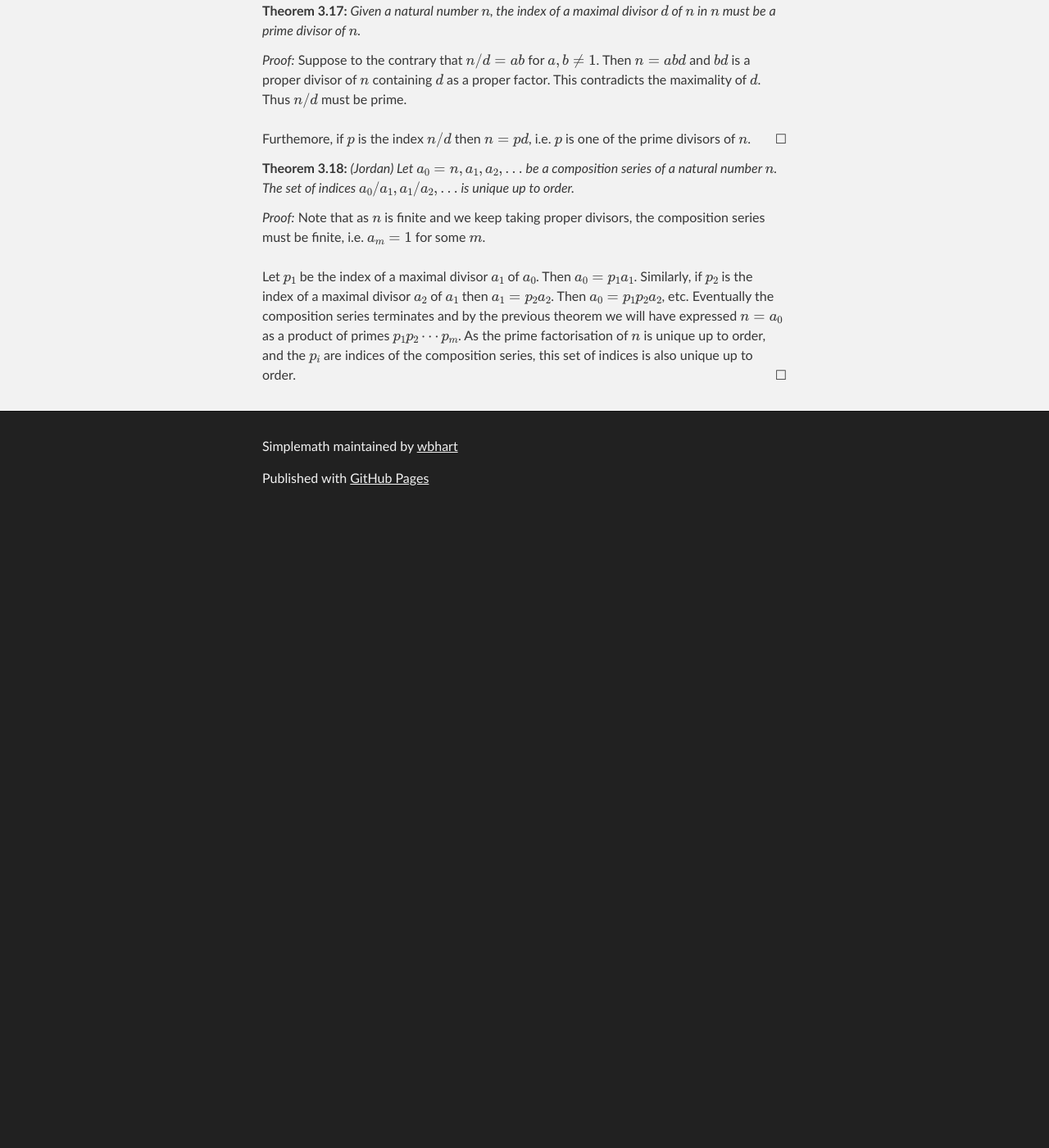
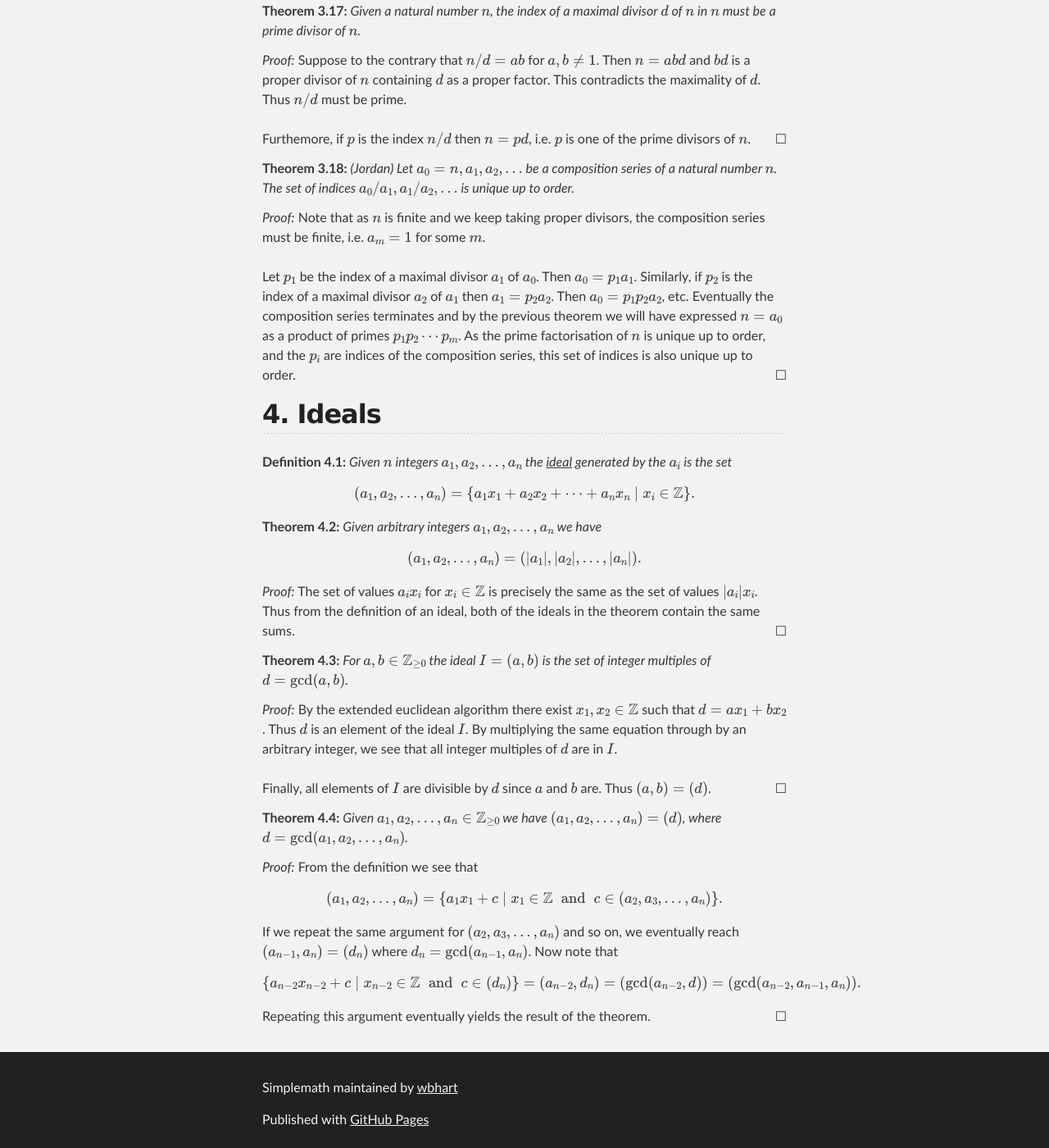
Before and after one commit to wbhart/SimpleMath, a Jekyll site: the page built from test.html, in a window 1280 px wide and 1400 px high, scrolled down 13516 px. Shown: the whole window at 82% size. Built offline with Jekyll 4.4.1, drawn with Linux system fonts in a browser that asks for light colours; formulas are drawn with MathJax 3; before the commit the page ends 14146 px from its top, so only the background shows below that.

Commit message:
Update test.html

```diff
--- a/test.html
+++ b/test.html
@@ -663,3 +663,42 @@ terminates and by the previous theorem we will have expressed $n = a_0$ as a pro
 prime factorisation of $n$ is unique up to order, and the $p_i$ are indices of the composition series, this set of
 indices is also unique up to order.
 </proof>
+
+<h2>Ideals</h2>
+
+<definition> Given $n$ integers $a_1, a_2, \ldots, a_n$ the <u>ideal</u> generated by the $a_i$ is the set
+$$(a_1, a_2, \ldots, a_n) = \{a_1x_1 + a_2x_2 + \cdots + a_nx_n \;|\; x_i \in \Z\}.$$
+</definition>
+
+<theorem> Given arbitrary integers $a_1, a_2, \ldots, a_n$ we have
+$$(a_1, a_2, \ldots, a_n) = (|a_1|, |a_2|, \ldots, |a_n|).$$
+</theorem>
+
+<proof> The set of values $a_ix_i$ for $x_i \in \Z$ is precisely the same as the set of values $|a_i|x_i$. Thus from the
+definition of an ideal, both of the ideals in the theorem contain the same sums.
+</proof>
+
+<theorem> For $a, b \in \Z_{\geq 0}$ the ideal $I = (a, b)$ is the set of integer multiples of $d = \gcd(a, b)$.
+</theorem>
+
+<proof> By the extended euclidean algorithm there exist $x_1, x_2 \in \Z$ such that $d = ax_1 + bx_2$. Thus $d$ is an
+element of the ideal $I$. By multiplying the same equation through by an arbitrary integer, we see that all integer
+multiples of $d$ are in $I$. </br></br>
+
+Finally, all elements of $I$ are divisible by $d$ since $a$ and $b$ are. Thus $(a, b) = (d)$.
+</proof>
+
+<theorem> Given $a_1, a_2, \ldots, a_n \in \Z_{\geq 0}$ we have $(a_1, a_2, \ldots, a_n) = (d)$, where
+$d = \gcd(a_1, a_2, \ldots, a_n)$.
+</theorem>
+
+<proof> From the definition we see that
+$$(a_1, a_2, \ldots, a_n) = \{a_1x_1 + c \;|\; x_1 \in \Z \;\;\mbox{and}\;\; c \in (a_2, a_3, \ldots, a_n)\}.$$
+
+If we repeat the same argument for $(a_2, a_3, \ldots, a_n)$ and so on, we eventually reach $(a_{n-1}, a_n) = (d_n)$
+where $d_n = \gcd(a_{n-1}, a_n)$. Now note that
+$$\{a_{n-2}x_{n-2} + c \;|\; x_{n-2} \in \Z \;\;\mbox{and}\;\; c \in (d_n)\} = (a_{n-2}, d_n) = (\gcd(a_{n-2}, d))
+= (\gcd(a_{n-2}, a_{n-1}, a_n)).$$
+
+Repeating this argument eventually yields the result of the theorem.
+</proof>
```
